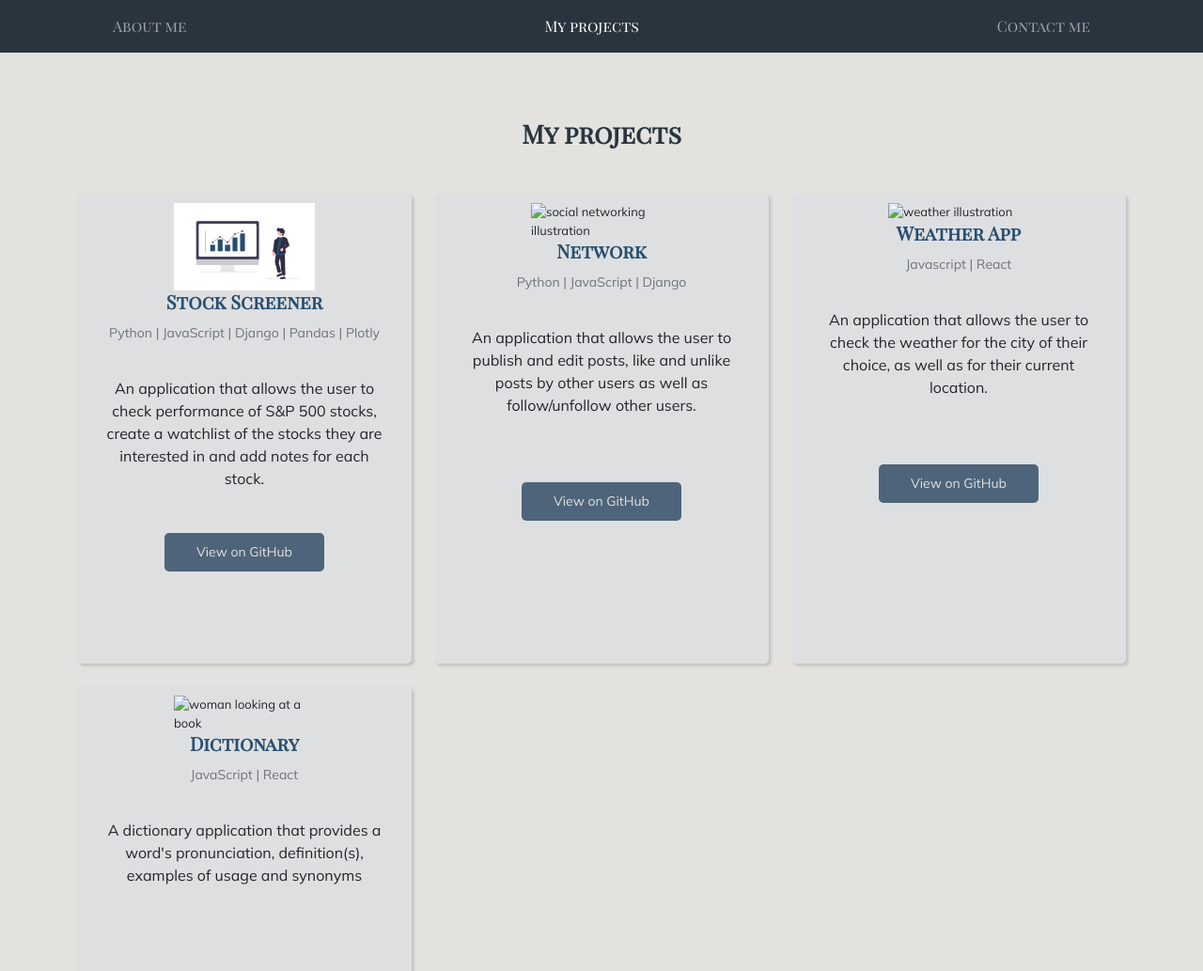
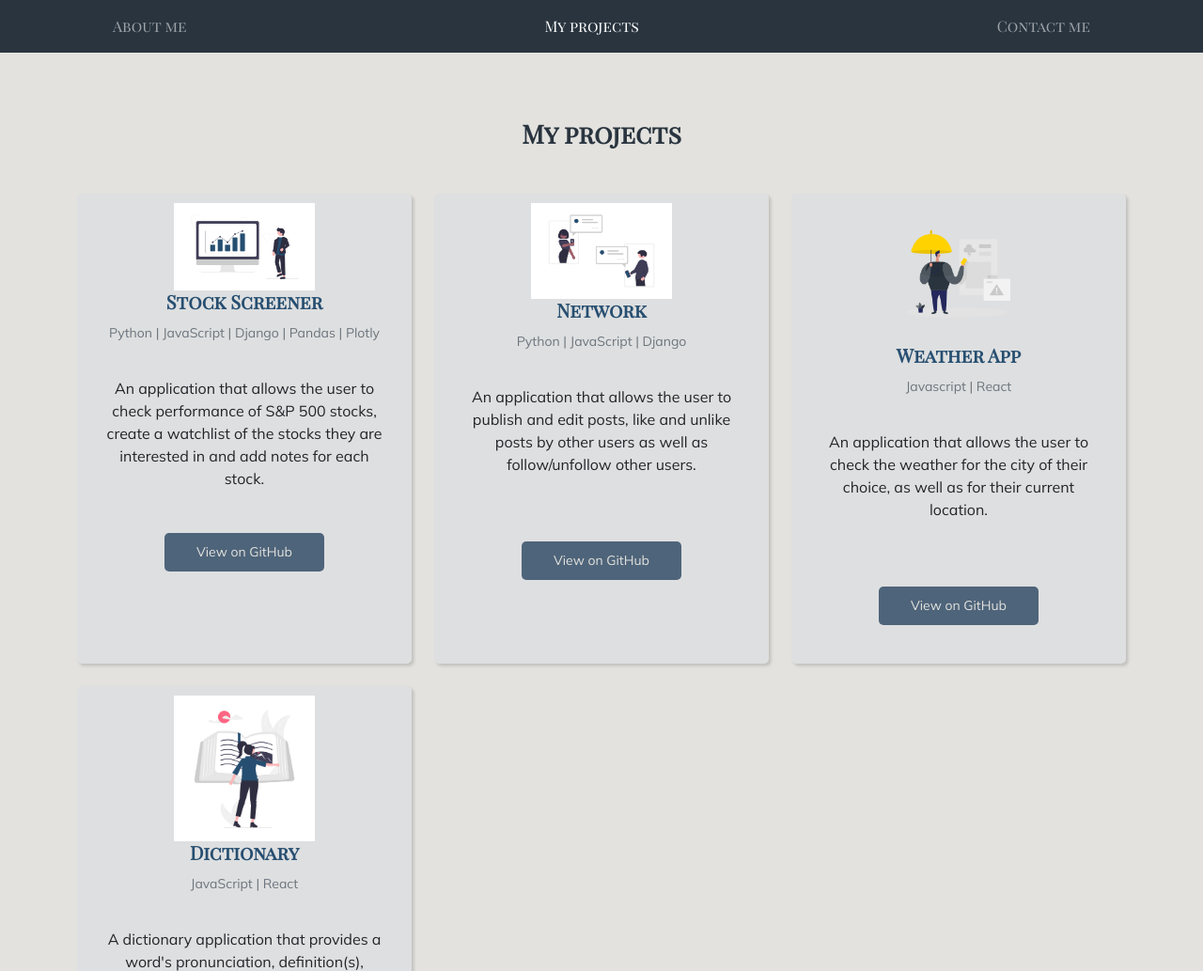
Before and after one commit to ahsamt/Portfolio, a plain HTML site: page projects.html in a window 1280 px wide. Shown: the top 1033 px of the page at 94% size. Drawn offline with nearby package versions, Linux system fonts and the light colour scheme; the site is published under a folder, as on GitHub Pages, so addresses that start at the root find nothing.

Commit message:
projects updated

```diff
--- a/projects.html
+++ b/projects.html
@@ -129,7 +129,7 @@
         <div class="col mb-4">
           <div class="project">
             <img
-              src="/media/Network.png"
+              src="media/Network.png"
               class="project-img"
               alt="social networking illustration"
             />
@@ -157,7 +157,7 @@
         <div class="col mb-4">
           <div class="project">
             <img
-              src="/media/weather.png"
+              src="media/weather.png"
               class="project-img"
               alt="weather illustration"
             />
@@ -184,7 +184,7 @@
         <div class="col mb-4">
           <div class="project">
             <img
-              src="/media/Dictionary.png"
+              src="media/Dictionary.png"
               class="project-img"
               alt="woman looking at a book"
             />
```
